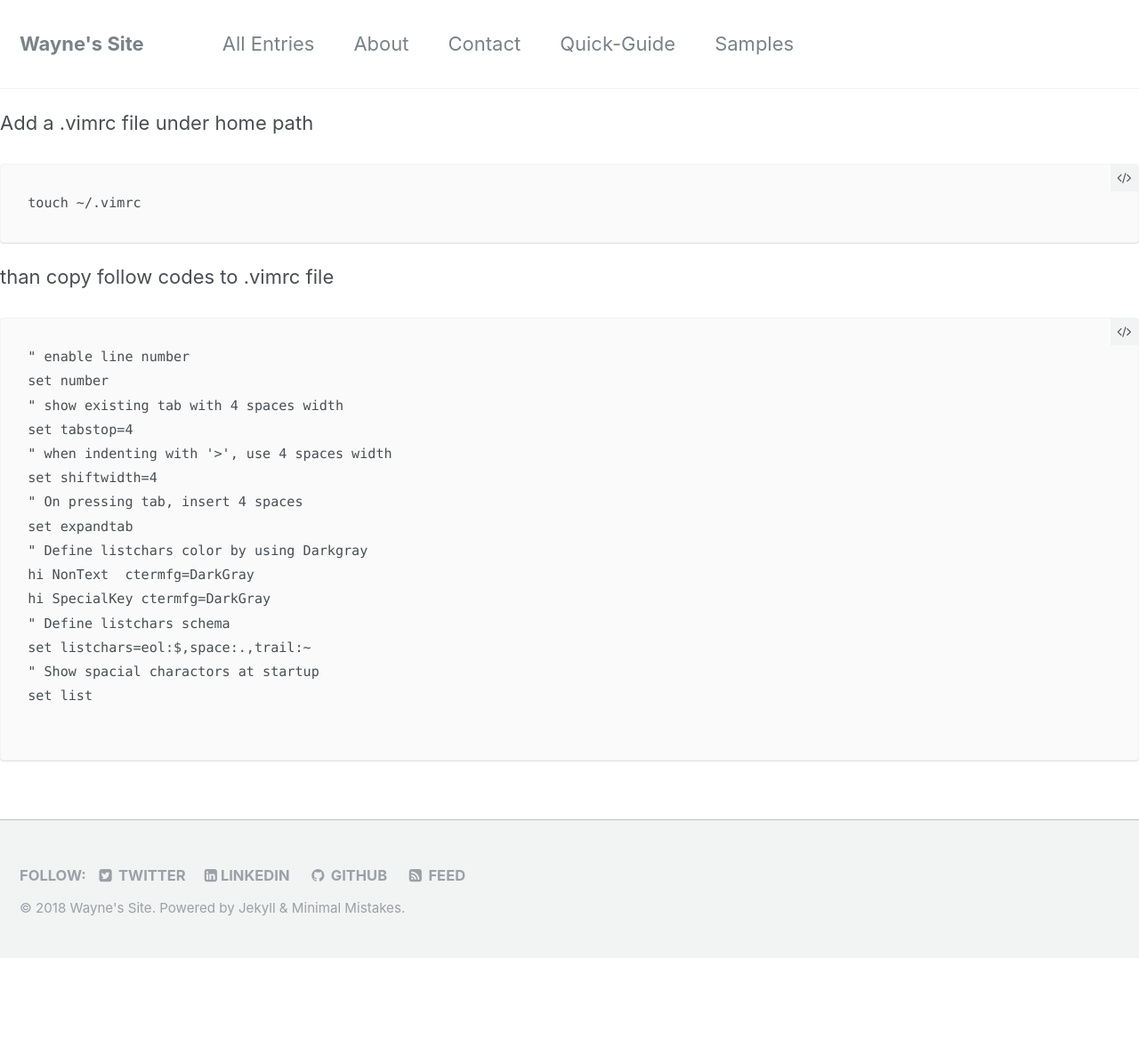
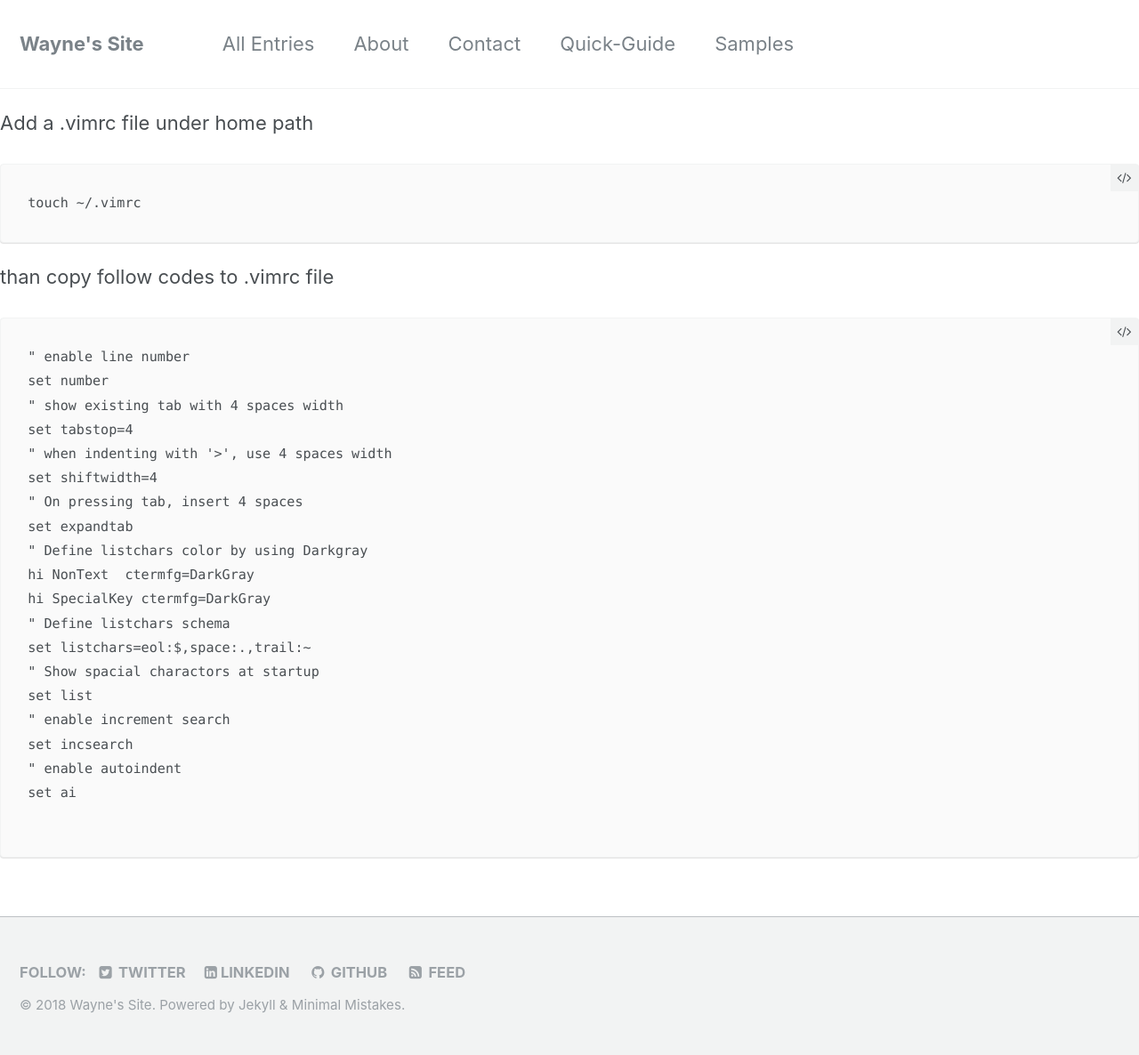
Before and after one commit to element207/element207.github.io, a Jekyll site: the page built from _posts/2018-04-10-vim-configuration.md, in a window 1280 px wide. Shown: the whole page at 89% size. Built offline with Jekyll 4.4.1, drawn with Linux system fonts in a browser that asks for light colours; our own code applies the rules of GitHub Pages for plain Markdown files; before the commit the page ends 1077 px from its top, so only the background shows below that.

Commit message:
Update 2018-04-10-vim-configuration.md

````diff
--- a/_posts/2018-04-10-vim-configuration.md
+++ b/_posts/2018-04-10-vim-configuration.md
@@ -36,5 +36,9 @@ hi SpecialKey ctermfg=DarkGray
 set listchars=eol:$,space:.,trail:~
 " Show spacial charactors at startup
 set list
+" enable increment search
+set incsearch
+" enable autoindent
+set ai
 
 ```
````
